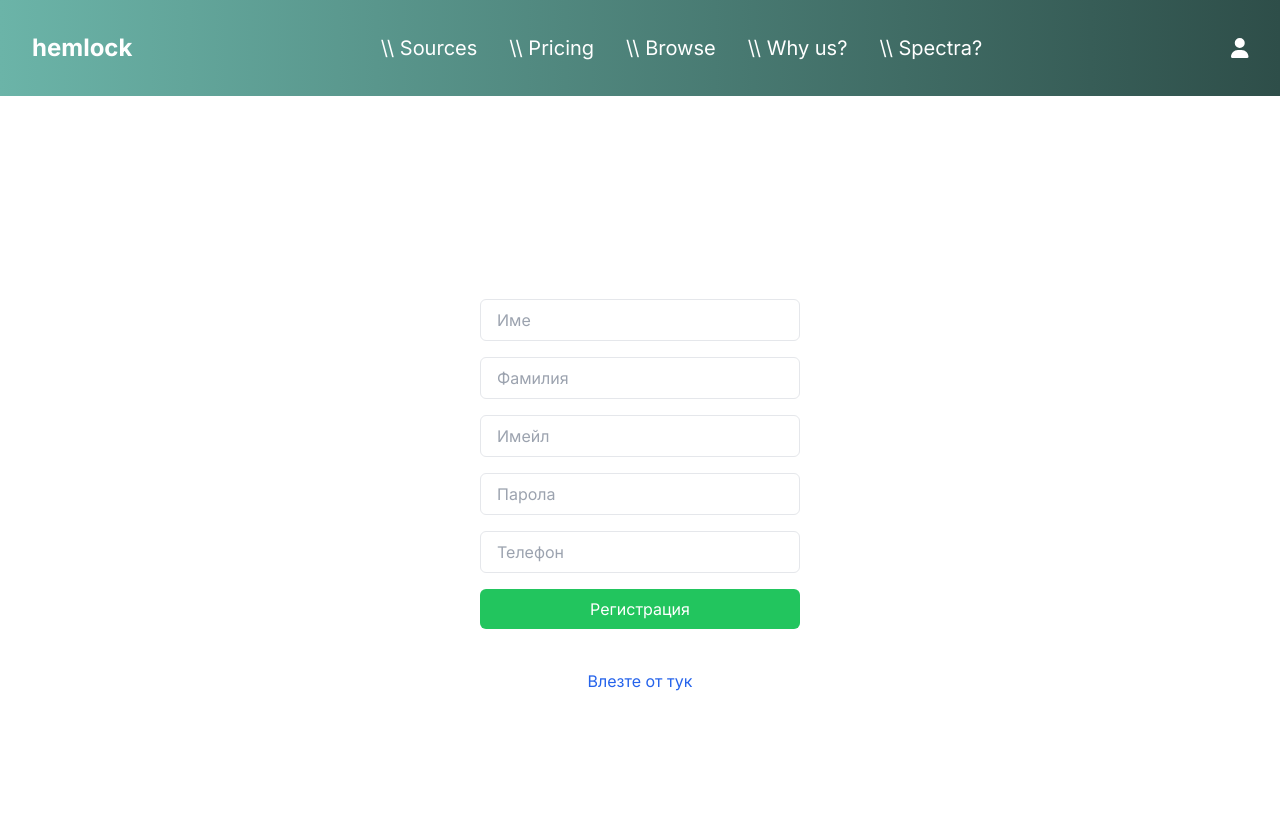
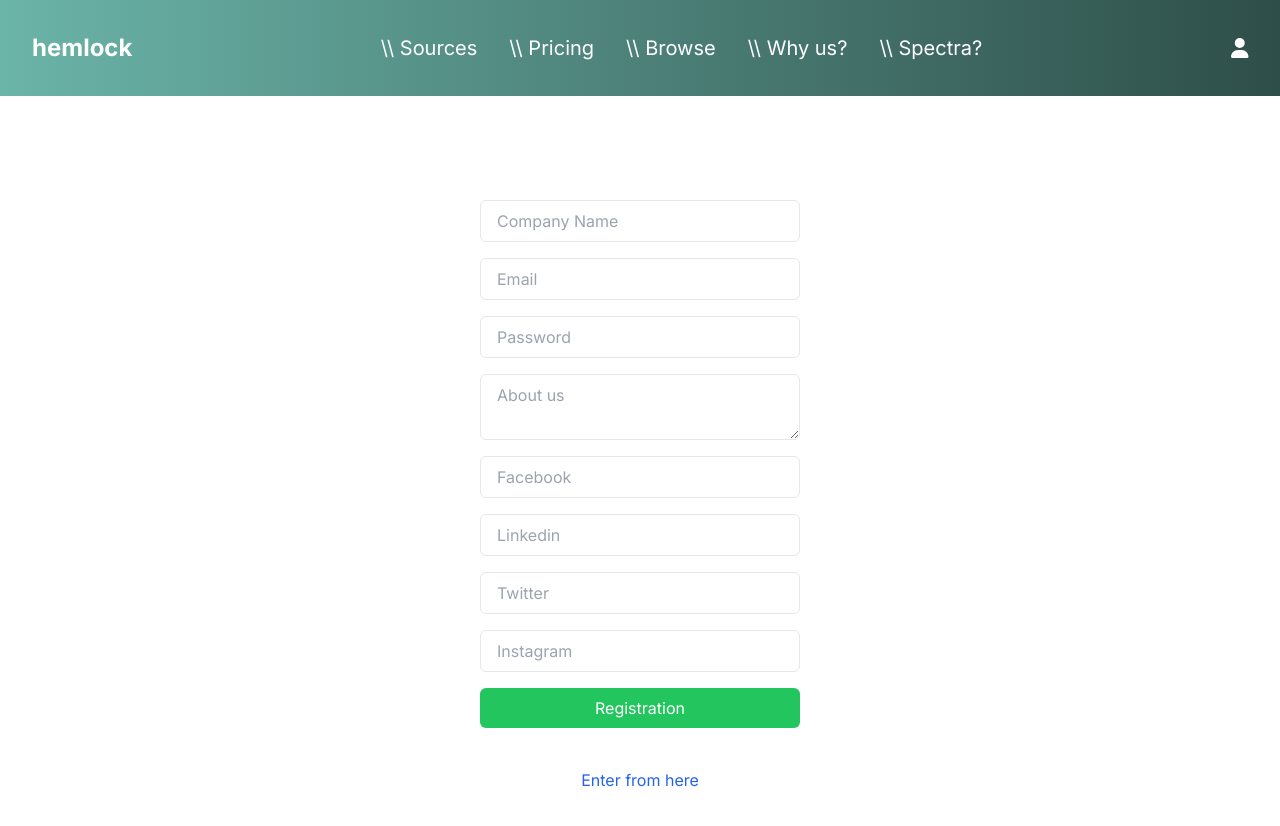
Before and after one commit to SSUzunov19/HACK-AUBG-SPECTRA, a Next.js app in the folder client/: page /register in a window 1280 px wide. Shown: the top 826 px of the page. Built offline with nearby package versions, Linux system fonts and the light colour scheme; no server answers.

Commit message:
Setup Account login and register

```diff
--- a/client/next.config.mjs
+++ b/client/next.config.mjs
@@ -1,4 +1,26 @@
 /** @type {import('next').NextConfig} */
-const nextConfig = {};
+const nextConfig = {
+  async headers() {
+    return [
+      {
+        // matching all API routes
+        source: "/api/:path*",
+        headers: [
+          { key: "Access-Control-Allow-Credentials", value: "true" },
+          { key: "Access-Control-Allow-Origin", value: "*" },
+          {
+            key: "Access-Control-Allow-Methods",
+            value: "GET,DELETE,PATCH,POST,PUT",
+          },
+          {
+            key: "Access-Control-Allow-Headers",
+            value:
+              "X-CSRF-Token, X-Requested-With, Accept, Accept-Version, Content-Length, Content-MD5, Content-Type, Date, X-Api-Version",
+          },
+        ],
+      },
+    ];
+  },
+};
 
 export default nextConfig;
--- a/client/src/app/(auth)/login/page.tsx
+++ b/client/src/app/(auth)/login/page.tsx
@@ -24,11 +24,9 @@ const LoginPage = () => {
       <div className="w-full max-w-xs">
         <LoginForm onSubmit={handleLogin} />
         <div className="text-center mt-4">
-          <p>Нямате акаунт?</p>
+          <p>Don't have an account?</p>
           <Link href="/register" legacyBehavior>
-            <a className="text-blue-600 hover:text-blue-800">
-              Регистрирайте се тук
-            </a>
+            <a className="text-blue-600 hover:text-blue-800">Register here</a>
           </Link>
         </div>
       </div>
--- a/client/src/app/(auth)/register/page.tsx
+++ b/client/src/app/(auth)/register/page.tsx
@@ -12,14 +12,29 @@ const RegisterPage = () => {
 
   // Function to handle registration
   const handleRegister = async (
+    companyName: string,
     email: string,
     password: string,
-    firstName: string,
-    lastName: string,
-    phone: string,
+    about: string,
+    facebook: string,
+    linkedin: string,
+    twitter: string,
+    instagram: string
   ) => {
     try {
-      await register(email, password, firstName, lastName, phone);
+      await register(
+        companyName,
+        email,
+        password,
+        about,
+        facebook,
+        linkedin,
+        twitter,
+        instagram
+      );
+
+      console.log("Registration successful!");
+
       // Handle successful registration, e.g., redirect to login page
       router.push("/login", { scroll: false });
     } catch (error) {
@@ -33,9 +48,9 @@ const RegisterPage = () => {
       <div className="w-full max-w-xs">
         <RegisterForm onRegister={handleRegister} />
         <div className="text-center mt-4">
-          <p>Имате акаунт?</p>
+          <p>Have an account?</p>
           <Link href="/login" legacyBehavior>
-            <a className="text-blue-600 hover:text-blue-800">Влезте от тук</a>
+            <a className="text-blue-600 hover:text-blue-800">Enter from here</a>
           </Link>
         </div>
       </div>
--- a/client/src/app/api/userApi.ts
+++ b/client/src/app/api/userApi.ts
@@ -5,7 +5,7 @@ export const updateUser = async (
   email: string,
   firstName: string,
   lastName: string,
-  phone: string,
+  phone: string
 ) => {
   const response = await apiClient.put(`/user/${id}`, {
     email,
--- a/client/src/components/loginForm.tsx
+++ b/client/src/components/loginForm.tsx
@@ -16,28 +16,31 @@ const LoginForm: React.FC<LoginFormProps> = ({ onSubmit }) => {
   };
 
   return (
-    <form onSubmit={handleSubmit} className="flex flex-col space-y-4">
+    <form
+      onSubmit={handleSubmit}
+      className="flex flex-col space-y-4 text-black"
+    >
       <input
         type="email" // Use email input type for proper validation
-        placeholder="Имейл"
+        placeholder="Email"
         value={email}
         onChange={(e) => setEmail(e.target.value)}
         className="px-4 py-2 border rounded-md"
-        required // Ensure the field is required
+        required
       />
       <input
         type="password"
-        placeholder="Парола"
+        placeholder="Password"
         value={password}
         onChange={(e) => setPassword(e.target.value)}
         className="px-4 py-2 border rounded-md"
-        required // Ensure the field is required
+        required
       />
       <button
         type="submit"
         className="px-4 py-2 bg-blue-500 text-white rounded-md hover:bg-blue-700"
       >
-        Влизане
+        Login
       </button>
     </form>
   );
--- a/client/src/components/registerForm.tsx
+++ b/client/src/components/registerForm.tsx
@@ -6,26 +6,35 @@ interface RegisterFormProps {
   onRegister: (
     email: string,
     password: string,
-    firstName: string,
-    lastName: string,
-    phone: string,
+    companyName: string,
+    about: string,
+    facebook: string,
+    linkedin: string,
+    twitter: string,
+    instagram: string
   ) => void;
 }
 
 interface FormErrors {
   email?: string;
   password?: string;
-  firstName?: string;
-  lastName?: string;
-  phone?: string;
+  companyName?: string;
+  about?: string;
+  facebook?: string;
+  linkedin?: string;
+  twitter?: string;
+  instagram?: string;
 }
 
 const RegisterForm: React.FC<RegisterFormProps> = ({ onRegister }) => {
   const [email, setEmail] = useState("");
   const [password, setPassword] = useState("");
-  const [firstName, setFirstName] = useState("");
-  const [lastName, setLastName] = useState("");
-  const [phone, setPhone] = useState("");
+  const [companyName, setCompanyName] = useState("");
+  const [about, setAbout] = useState("");
+  const [facebook, setFacebook] = useState("");
+  const [linkedin, setLinkedin] = useState("");
+  const [twitter, setTwitter] = useState("");
+  const [instagram, setInstagram] = useState("");
   const [errors, setErrors] = useState<FormErrors>({});
 
   const validate = () => {
@@ -33,11 +42,11 @@ const RegisterForm: React.FC<RegisterFormProps> = ({ onRegister }) => {
 
     // Email validation
     if (!email.includes("@")) {
-      return { email: "Невалиден формат на имейл." };
+      return { email: "Invalid email format." };
     } else {
       const parts = email.split("@");
       if (parts.length === 2 && !parts[1].includes(".")) {
-        return { email: "Имейлът трябва да съдържа домейн." };
+        return { email: "The email must contain a domain." };
       }
     }
 
@@ -46,23 +55,8 @@ const RegisterForm: React.FC<RegisterFormProps> = ({ onRegister }) => {
     if (!passwordRegex.test(password)) {
       return {
         password:
-          "Паролата трябва да бъде поне 6 символа и да включва поне една главна буква и цифра.",
+          "Password must be at least 6 characters long and include at least one uppercase letter and one number.",
       };
-    }
-
-    // First name validation
-    if (!firstName.trim()) {
-      return { firstName: "Името е задължително." };
-    }
-
-    // Last name validation
-    if (!lastName.trim()) {
-      return { lastName: "Фамилията е задължителна." };
-    }
-
-    // Phone validation
-    if (!/^\d{10}$/.test(phone)) {
-      return { phone: "Невалиден телефонен номер. Трябва да бъде 10 цифри." };
     }
 
     return {};
@@ -74,33 +68,38 @@ const RegisterForm: React.FC<RegisterFormProps> = ({ onRegister }) => {
     setErrors(formErrors);
 
     if (Object.keys(formErrors).length === 0) {
-      onRegister(email, password, firstName, lastName, phone);
+      onRegister(
+        email,
+        password,
+        companyName,
+        about,
+        facebook,
+        linkedin,
+        twitter,
+        instagram
+      );
     }
   };
 
   return (
-    <form onSubmit={handleSubmit} className="flex flex-col space-y-4">
+    <form
+      onSubmit={handleSubmit}
+      className="flex flex-col space-y-4 text-black"
+    >
       <input
         type="text"
-        placeholder="Име"
-        value={firstName}
-        onChange={(e) => setFirstName(e.target.value)}
+        placeholder="Company Name"
+        value={companyName}
+        onChange={(e) => setCompanyName(e.target.value)}
         className="px-4 py-2 border rounded-md"
       />
-      {errors.firstName && <p className="text-red-500">{errors.firstName}</p>}
-
-      <input
-        type="text"
-        placeholder="Фамилия"
-        value={lastName}
-        onChange={(e) => setLastName(e.target.value)}
-        className="px-4 py-2 border rounded-md"
-      />
-      {errors.lastName && <p className="text-red-500">{errors.lastName}</p>}
+      {errors.companyName && (
+        <p className="text-red-500">{errors.companyName}</p>
+      )}
 
       <input
         type="email"
-        placeholder="Имейл"
+        placeholder="Email"
         value={email}
         onChange={(e) => setEmail(e.target.value)}
         className="px-4 py-2 border rounded-md"
@@ -109,27 +108,62 @@ const RegisterForm: React.FC<RegisterFormProps> = ({ onRegister }) => {
 
       <input
         type="password"
-        placeholder="Парола"
+        placeholder="Password"
         value={password}
         onChange={(e) => setPassword(e.target.value)}
         className="px-4 py-2 border rounded-md"
       />
       {errors.password && <p className="text-red-500">{errors.password}</p>}
 
+      <textarea
+        placeholder="About us"
+        value={about}
+        onChange={(e) => setAbout(e.target.value)}
+        className="px-4 py-2 border rounded-md"
+      />
+      {errors.about && <p className="text-red-500">{errors.about}</p>}
+
       <input
         type="text"
-        placeholder="Телефон"
-        value={phone}
-        onChange={(e) => setPhone(e.target.value)}
+        placeholder="Facebook"
+        value={facebook}
+        onChange={(e) => setFacebook(e.target.value)}
         className="px-4 py-2 border rounded-md"
       />
-      {errors.phone && <p className="text-red-500">{errors.phone}</p>}
+      {errors.facebook && <p className="text-red-500">{errors.facebook}</p>}
+
+      <input
+        type="text"
+        placeholder="Linkedin"
+        value={linkedin}
+        onChange={(e) => setLinkedin(e.target.value)}
+        className="px-4 py-2 border rounded-md"
+      />
+      {errors.linkedin && <p className="text-red-500">{errors.linkedin}</p>}
+
+      <input
+        type="text"
+        placeholder="Twitter"
+        value={twitter}
+        onChange={(e) => setTwitter(e.target.value)}
+        className="px-4 py-2 border rounded-md"
+      />
+      {errors.twitter && <p className="text-red-500">{errors.twitter}</p>}
+
+      <input
+        type="text"
+        placeholder="Instagram"
+        value={instagram}
+        onChange={(e) => setInstagram(e.target.value)}
+        className="px-4 py-2 border rounded-md"
+      />
+      {errors.instagram && <p className="text-red-500">{errors.instagram}</p>}
 
       <button
         type="submit"
         className="px-4 py-2 bg-green-500 text-white rounded-md hover:bg-green-700"
       >
-        Регистрация
+        Registration
       </button>
     </form>
   );
```
Also changed, not shown: client/src/types/authTypes.ts (+12 -6 lines).
